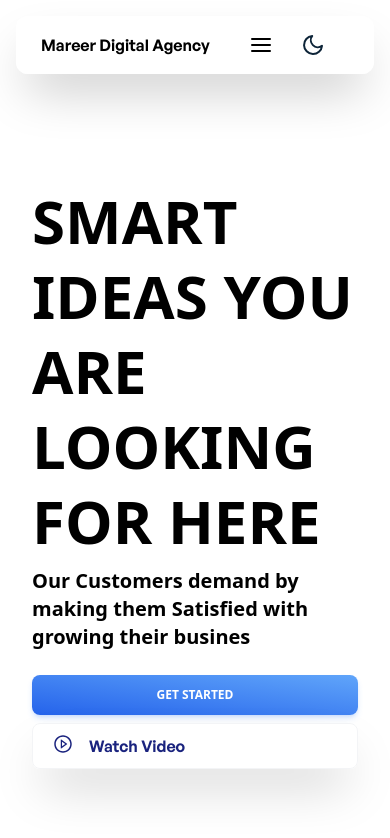
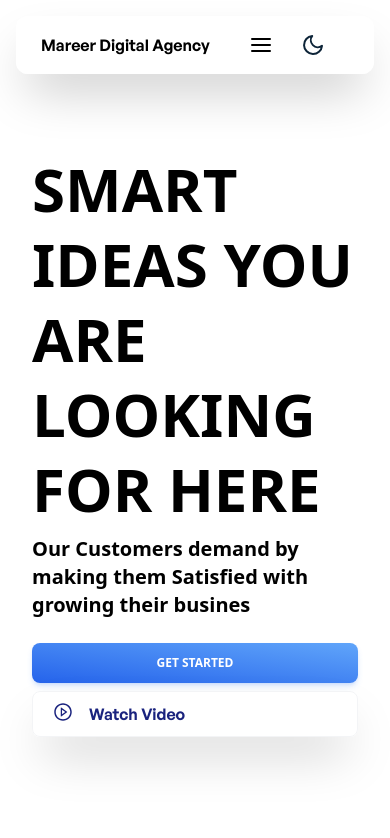
Before and after one commit to saedMuhamed/mareer-digital-agency, a React (Create React App) app: page / in a window 390 px wide. Shown: the top 838 px of the page. Built offline with nearby package versions, Linux system fonts and the light colour scheme.

Commit message:
screens 002

```diff
--- a/src/Pages/Home.jsx
+++ b/src/Pages/Home.jsx
@@ -60,7 +60,7 @@ const Home = () => {
     <div className="h-screen min-h-screen bg-cover bg-url('/src/Assets/img/100.png')   dark:bg-primary-dark bg-center bg-no-repeat" >
       <div className='container mx-auto  py-2 mr-2 sm:px-4 sm:justify-center'>
         <div className='flex flex-row items-center sm:flex sm:flex-col space-x-2'>
-          <div className='-mb-32 mt-44 w-full px-4 md:w-8/12 lg:mt-36 lg:w-5/12 sm:mt-64 sm:text-center lg:text-left '>
+          <div className='-mb-32 mt-36 w-full px-4 md:w-8/12 lg:mt-36 lg:w-5/12 sm:mt-64 sm:text-center lg:text-left '>
             <h1 className='block antialiased font-sans text-6xl  mb-2 leading-tight sm:mb-2 font-black tracking-normal text-black dark:text-[#FFF2AD]'>
            SMART IDEAS YOU ARE LOOKING FOR HERE
               </h1>
```
